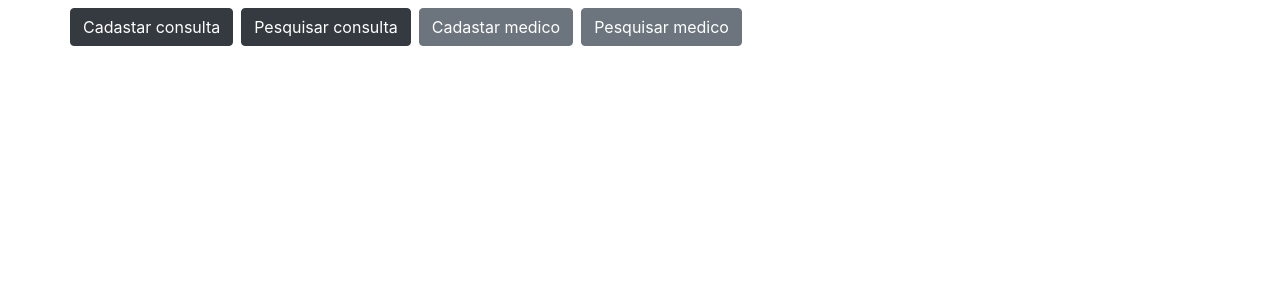
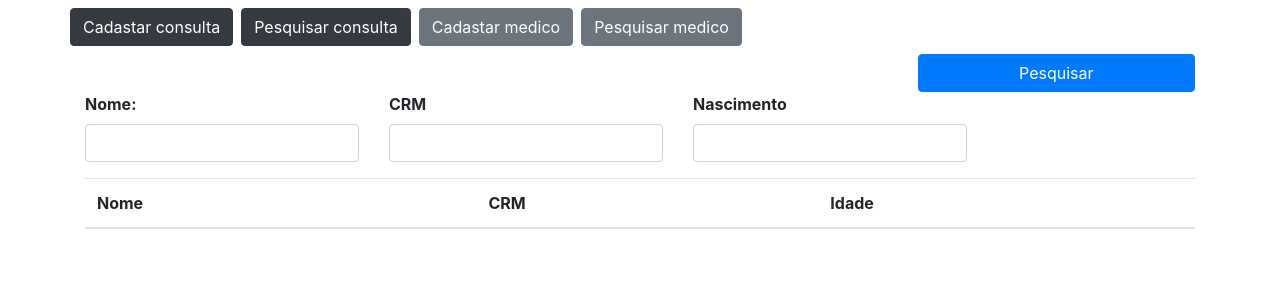
Before and after one commit to jonasdsg/logus-agenda-consultorio, an Angular app in the folder consultorio-front/: page /medico-pesquisa in a window 1280 px wide. Before the commit this address led to /. Shown: the top 300 px of the page. Built offline with nearby package versions, Linux system fonts and the light colour scheme.

Commit message:
Adiçao de componentes referentes à médico

```diff
--- a/consultorio-front/src/app/app.module.ts
+++ b/consultorio-front/src/app/app.module.ts
@@ -5,6 +5,7 @@ import { HttpClientModule } from '@angular/common/http'
 
 import { AppComponent } from './app.component';
 import { ConsultaModule } from './componentes/consulta/consulta.module';
+import { MedicoModule } from './componentes/medico/medico.module';
 
 @NgModule({
   declarations: [
@@ -15,7 +16,8 @@ import { ConsultaModule } from './componentes/consulta/consulta.module';
     BrowserModule,
     HttpClientModule,
 
-    ConsultaModule
+    ConsultaModule,
+    MedicoModule
   ],
   providers: [],
   bootstrap: [AppComponent]
--- /dev/null
+++ b/consultorio-front/src/app/componentes/medico/cadastro/medico-cadastro.component.html
@@ -0,0 +1,4 @@
+<medico-component
+    nomeBotao="Cadastrar"
+    (aoEmitirMedico)="salvar($event)">
+</medico-component>
--- /dev/null
+++ b/consultorio-front/src/app/componentes/medico/cadastro/medico-cadastro.component.ts
@@ -0,0 +1,18 @@
+import { Medico } from './../../../models/medico.model';
+import { MedicoService } from './../medico.service';
+import { Component } from "@angular/core";
+
+@Component({
+    templateUrl: 'medico-cadastro.component.html'
+})
+export class MedicoCadastroComponent {
+
+    constructor(private medicoService:MedicoService){}
+
+    salvar(medico:Medico){
+        console.log(medico)
+        this.medicoService.save(medico).subscribe(e=>{
+            console.log(e)
+        });
+    }
+}
--- a/consultorio-front/src/app/componentes/medico/medico.component.ts
+++ b/consultorio-front/src/app/componentes/medico/medico.component.ts
@@ -3,23 +3,39 @@ import { FormGroup, FormBuilder } from '@angular/forms';
 import { Component, EventEmitter, Input, OnInit, Output } from "@angular/core";
 
 @Component({
-    selector:'medico-component',
+    selector: 'medico-component',
     templateUrl: 'medico.component.html'
 })
 export class MedicoComponent implements OnInit {
-    public medicoForm:FormGroup;
+    public medicoForm: FormGroup;
     @Input()
-    public nomeBotao:string;
+    public nomeBotao: string;
     @Output()
-    private aoEmitirMedico:EventEmitter<Medico> = new EventEmitter<Medico>();
+    public aoEmitirMedico: EventEmitter<Medico> = new EventEmitter<Medico>();
 
-    constructor(private fb:FormBuilder){}
+    constructor(private fb: FormBuilder) { }
     ngOnInit(): void {
         this.medicoForm = this.fb.group({
-            nomeMedico:null,
-            crm:null,
-            nascimento:null
+            nomeMedico: null,
+            crm: null,
+            nascimento: null
         })
     }
-    public emitir(){}
+
+    getParams():Medico {
+
+        let form = this.medicoForm.getRawValue();
+        let param: Medico = {
+            id: null,
+            nome: form.nomeMedico,
+            crm: form.crm,
+            nascimento: form.nascimento,
+        }
+
+        return param;
+    }
+
+    public emitir() {
+        this.aoEmitirMedico.emit(this.getParams());
+    }
 }
--- /dev/null
+++ b/consultorio-front/src/app/componentes/medico/pesquisa/medico-pesquisa.component.html
@@ -0,0 +1,23 @@
+<medico-component
+    nomeBotao="Pesquisar"
+    (aoEmitirMedico)="buscar($event)">
+</medico-component>
+
+<div class="container">
+    <table class="table">
+      <thead>
+        <tr>
+          <th scope="col">Nome</th>
+          <th scope="col desabilitar-em-tela-pequena">CRM</th>
+          <th scope="col desabilitar-em-tela-pequena">Idade</th>
+        </tr>
+      </thead>
+      <tbody>
+        <tr *ngFor="let medico of medicos">
+          <td>{{ medico.nome }}</td>
+          <td>{{ medico.crm }}</td>
+          <td>{{ calcularIdade(medico.nascimento)}}</td>
+        </tr>
+      </tbody>
+    </table>
+  </div>
--- /dev/null
+++ b/consultorio-front/src/app/componentes/medico/pesquisa/medico-pesquisa.component.ts
@@ -0,0 +1,15 @@
+import { Medico } from './../../../models/medico.model';
+import { Component } from "@angular/core";
+
+@Component({
+    templateUrl: 'medico-pesquisa.component.html'
+})
+export class MedicoPesquisaComponent {
+    calcularIdade(data:Date){
+
+    }
+
+    buscar(medico:Medico){
+        console.log(medico)
+    }
+}
```
Also changed, not shown: consultorio-front/src/app/componentes/medico/medico.module.ts (added, +19 -0 lines), consultorio-front/src/app/componentes/medico/medico.routing.ts (added, +20 -0 lines).
